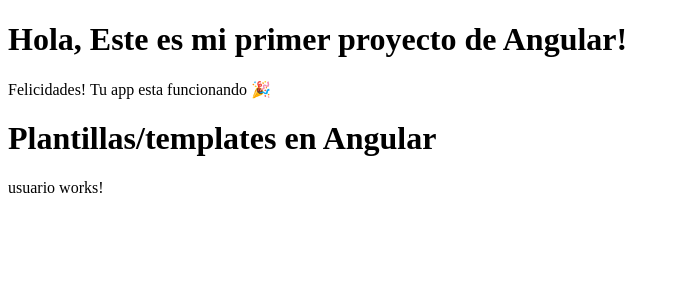
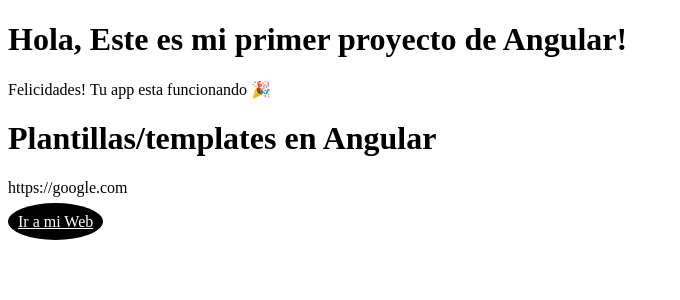
Before and after one commit to Ignacio-Molina-0804/UDemyWebCourse, an Angular app in the folder Angular/: page / in a window 1280 px wide. Shown: the top 300 px of the page, without its empty margins (0-680 px from the left). Built offline with nearby package versions, Linux system fonts and the light colour scheme.

Commit message:
Plantillas, Interpolacion y Binding

```diff
--- a/Angular/src/app/usuario/usuario.css
+++ b/Angular/src/app/usuario/usuario.css
@@ -0,0 +1,15 @@
+.existe{
+
+    padding: 10px;
+    background-color: green;
+    border-radius: 100%;
+    color: white;
+
+}
+
+a{
+    padding: 10px;
+    background-color: black;
+    border-radius: 100%;
+    color: white;
+}
--- a/Angular/src/app/usuario/usuario.html
+++ b/Angular/src/app/usuario/usuario.html
@@ -1,3 +1,5 @@
 <h1>Plantillas/templates en Angular</h1>
 
-<p>usuario works!</p>
+<p>{{web}}</p>
+
+<a [href]="web" [class.existe]="redirigir" target="_blank"> Ir a mi Web</a>
--- a/Angular/src/app/usuario/usuario.ts
+++ b/Angular/src/app/usuario/usuario.ts
@@ -10,4 +10,7 @@
 })
 export class Usuario {
 
+  web = "https://google.com"
+  redirigir = false
+
 }
```
